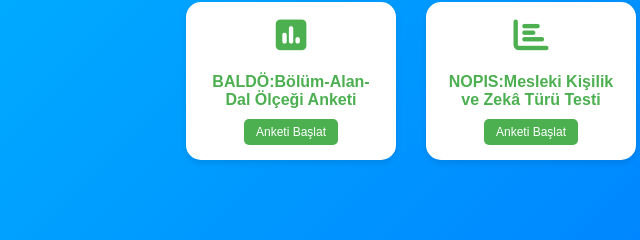
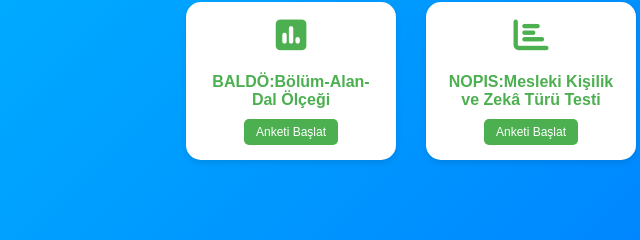
Before and after one commit to niksarbsm/anket, a plain HTML site: page index.html in a window 1280 px wide. Shown: the part 458-698 px from the top of the page, 229-869 px from the left. Drawn offline with Linux system fonts and the light colour scheme.

Commit message:
index.html

```diff
--- a/index.html
+++ b/index.html
@@ -117,7 +117,7 @@
         <div class="container">
             <div class="card">
                 <i class="fas fa-poll"></i>
-				<h2>BALDÖ:Bölüm-Alan-Dal Ölçeği Anketi</h2>
+				<h2>BALDÖ:Bölüm-Alan-Dal Ölçeği</h2>
                 <a href="sayfa1.html">Anketi Başlat</a>
             </div>
 
```
